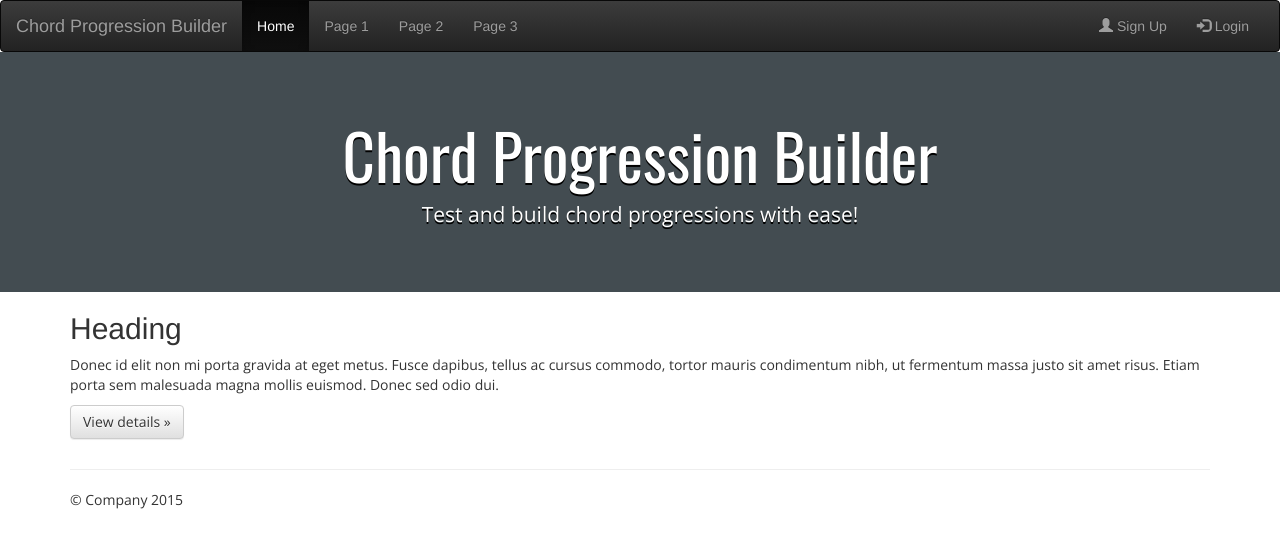
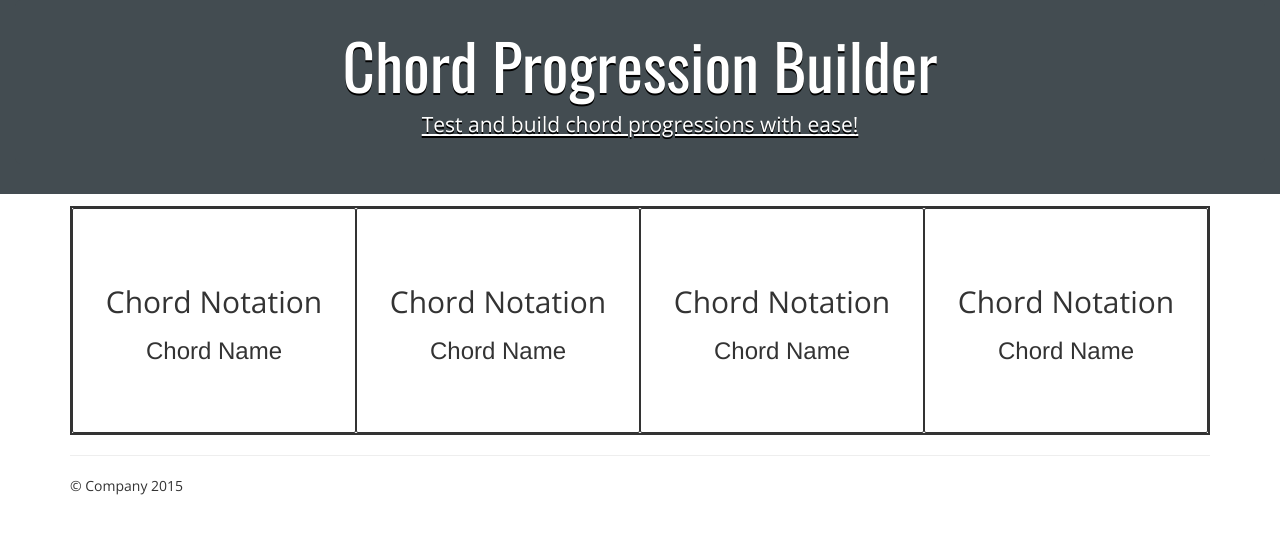
Before and after one commit to mweechzing/chord-progression-generator, a plain HTML site: page website/index.html in a window 1280 px wide. Drawn offline with nearby package versions, Linux system fonts and the light colour scheme.

Commit message:
Initial grid layout

```diff
--- a/website/css/main.css
+++ b/website/css/main.css
@@ -1,7 +1,7 @@
 h1 {
   font-family: 'Oswald', sans-serif; }
 
-p {
+p, h2 {
   font-family: 'Open Sans', sans-serif; }
 
 body {
@@ -9,12 +9,23 @@ body {
 
 #headerbox {
   background-color: #434C51; }
+  #headerbox .jumbotron {
+    background-color: #434C51;
+    padding: 10px; }
   #headerbox h1, #headerbox p {
     color: white;
     text-shadow: 0px 2px #000000; }
+  #headerbox p {
+    text-decoration: underline; }
 
-.jumbotron {
-  margin-bottom: 0px; }
-
-.navbar {
-  margin-bottom: 0px; }
+#chordWorkspace {
+  margin-top: 1%;
+  border-style: solid;
+  border-width: 2px; }
+  #chordWorkspace .chordContainer {
+    display: inline-block;
+    border-style: solid;
+    border-width: 1px;
+    border-radius: 2px;
+    padding-top: 5%;
+    padding-bottom: 5%; }
--- a/website/css/sass.scss
+++ b/website/css/sass.scss
@@ -9,11 +9,13 @@ $color-primary-2 : #2E3133;
 $color-primary-3 : #25282A;
 $color-primary-4 : #1A1D1E;
 
+// Properties
+
 h1 {
 	font-family: 'Oswald', sans-serif;
 }
 
-p {
+p, h2 {
 	font-family: 'Open Sans', sans-serif;
 }
 
@@ -23,16 +25,35 @@ body {
 
 #headerbox {
 	background-color: $color-primary-1;
+
+	.jumbotron {
+		background-color: $color-primary-1;
+		padding: 10px;
+	}
+
 	h1, p {
 		color: white;
 		 text-shadow: 0px 2px #000000;
 	}
+
+	p {
+		text-decoration: underline;
+	}
 }
 
-.jumbotron {
-	margin-bottom: 0px;
+#chordWorkspace {
+	margin-top: 1%;
+	border-style: solid;
+    border-width: 2px;
+
+
+	.chordContainer {
+		display: inline-block;
+		border-style: solid;
+		border-width: 1px;
+		border-radius: 2px;
+		padding-top: 5%;
+		padding-bottom: 5%;
+	}
+
 }
-
-.navbar {
-	margin-bottom: 0px
-}
--- a/website/index.html
+++ b/website/index.html
@@ -21,55 +21,49 @@
         <!--[if lt IE 8]>
             <p class="browserupgrade">You are using an <strong>outdated</strong> browser. Please <a href="http://browsehappy.com/">upgrade your browser</a> to improve your experience.</p>
         <![endif]-->
-     <nav class="navbar navbar-inverse">
-      <div class="container-fluid">
-        <div class="navbar-header">
-          <button type="button" class="navbar-toggle" data-toggle="collapse" data-target="#myNavbar">
-            <span class="icon-bar"></span>
-            <span class="icon-bar"></span>
-            <span class="icon-bar"></span>
-          </button>
-          <a class="navbar-brand" href="#">Chord Progression Builder</a>
-        </div>
-        <div class="collapse navbar-collapse" id="myNavbar">
-          <ul class="nav navbar-nav">
-            <li class="active"><a href="#">Home</a></li>
-            <li><a href="#">Page 1</a></li>
-            <li><a href="#">Page 2</a></li>
-            <li><a href="#">Page 3</a></li>
-          </ul>
-          <ul class="nav navbar-nav navbar-right">
-            <li><a href="#"><span class="glyphicon glyphicon-user"></span> Sign Up</a></li>
-            <li><a href="#"><span class="glyphicon glyphicon-log-in"></span> Login</a></li>
-          </ul>
-        </div>
-      </div>
-    </nav>
-
-    <!-- Main jumbotron for a primary marketing message or call to action -->
-    <div class="jumbotron text-center" id="headerbox">
-      <div class="container">
+    <div class ="container-fluid" id="headerbox">
+      <div class ="jumbotron text-center">
         <h1>Chord Progression Builder</h1>
         <p>Test and build chord progressions with ease!</p>
       </div>
     </div>
+    <div class="container">
+      <div class="container-fluid " id="chordWorkspace">
 
-    <div class="container">
-      <!-- Example row of columns -->
-      <div class="row">
-        <div class="col-md-12">
-          <h2>Heading</h2>
-          <p>Donec id elit non mi porta gravida at eget metus. Fusce dapibus, tellus ac cursus commodo, tortor mauris condimentum nibh, ut fermentum massa justo sit amet risus. Etiam porta sem malesuada magna mollis euismod. Donec sed odio dui. </p>
-          <p><a class="btn btn-default" href="#" role="button">View details &raquo;</a></p>
+        <div class="row">
+
+          <div class="col-md-3 col-sm-6 col-xs-12 chordContainer text-center">
+            <h2>Chord Notation</h2>
+            <h3>Chord Name</h3>
+          </div>
+
+          <div class="col-md-3 col-sm-6 col-xs-12 chordContainer text-center">
+            <h2>Chord Notation</h2>
+            <h3>Chord Name</h3>
+          </div>
+
+          <div class="col-md-3 col-sm-6 col-xs-12 chordContainer text-center">
+            <h2>Chord Notation</h2>
+            <h3>Chord Name</h3>
+          </div>
+
+
+          <div class="col-md-3 col-sm-6 col-xs-12 chordContainer text-center">
+            <h2>Chord Notation</h2>
+            <h3>Chord Name</h3>
+          </div>
+
         </div>
       </div>
+        <hr>
 
-      <hr>
+        <footer>
+          <p>&copy; Company 2015</p>
+        </footer>
+    </div>
 
-      <footer>
-        <p>&copy; Company 2015</p>
-      </footer>
-    </div> <!-- /container -->        <script src="//ajax.googleapis.com/ajax/libs/jquery/1.11.2/jquery.min.js"></script>
+
+        <script src="//ajax.googleapis.com/ajax/libs/jquery/1.11.2/jquery.min.js"></script>
         <script>window.jQuery || document.write('<script src="js/vendor/jquery-1.11.2.min.js"><\/script>')</script>
 
         <script src="js/vendor/bootstrap.min.js"></script>
```
Also changed, not shown: 1 other file.
